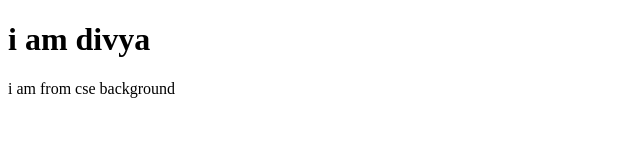
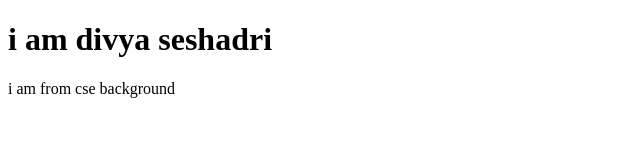
Before and after one commit to divyaseshadri/test1, a plain HTML site: page index.html in a window 1280 px wide. Shown: the whole page, without its empty margins (0-640 px from the left). Drawn offline with Linux system fonts and the light colour scheme.

Commit message:
feat:modified html file

```diff
--- a/index.html
+++ b/index.html
@@ -6,7 +6,7 @@
     <title>Document</title>
 </head>
 <body>
-    <h1>i am divya</h1>
+    <h1>i am divya seshadri</h1>
     <p>i am from cse background</p>
 </body>
 </html>
```
